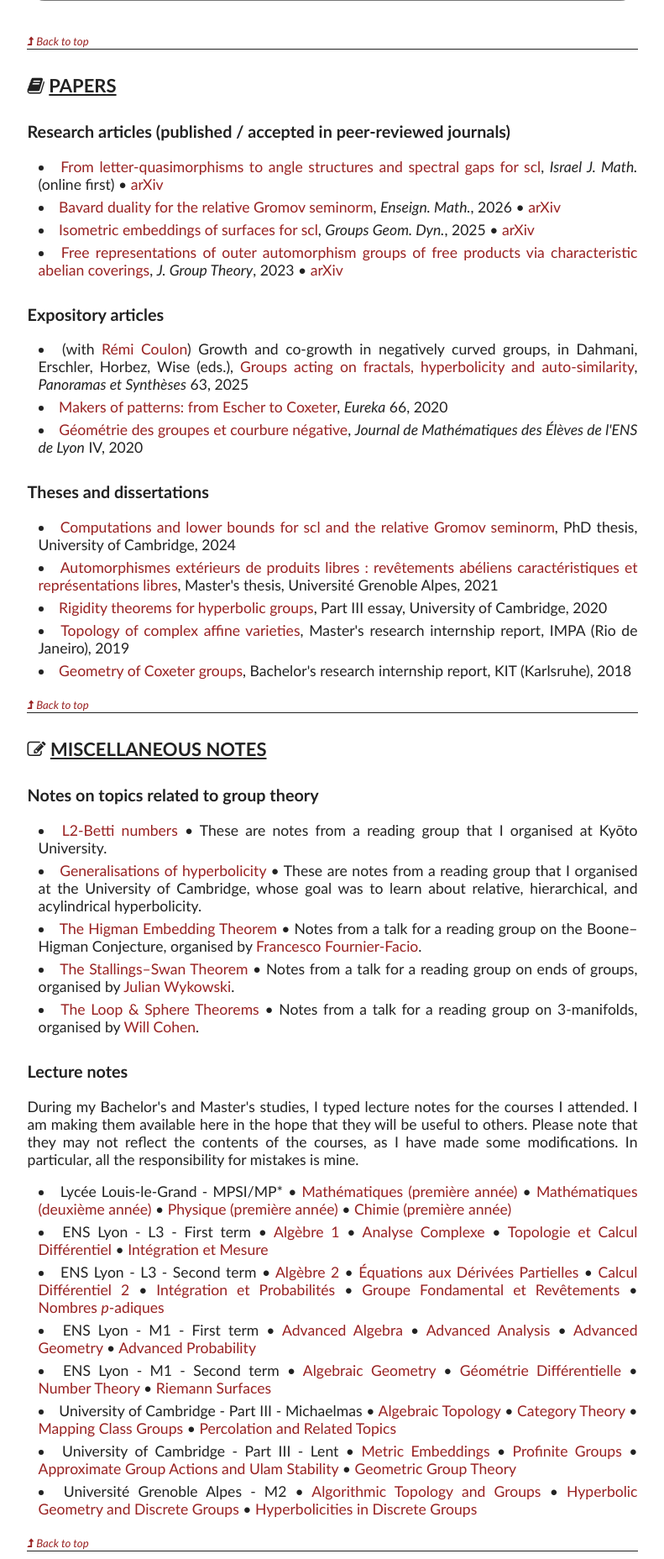
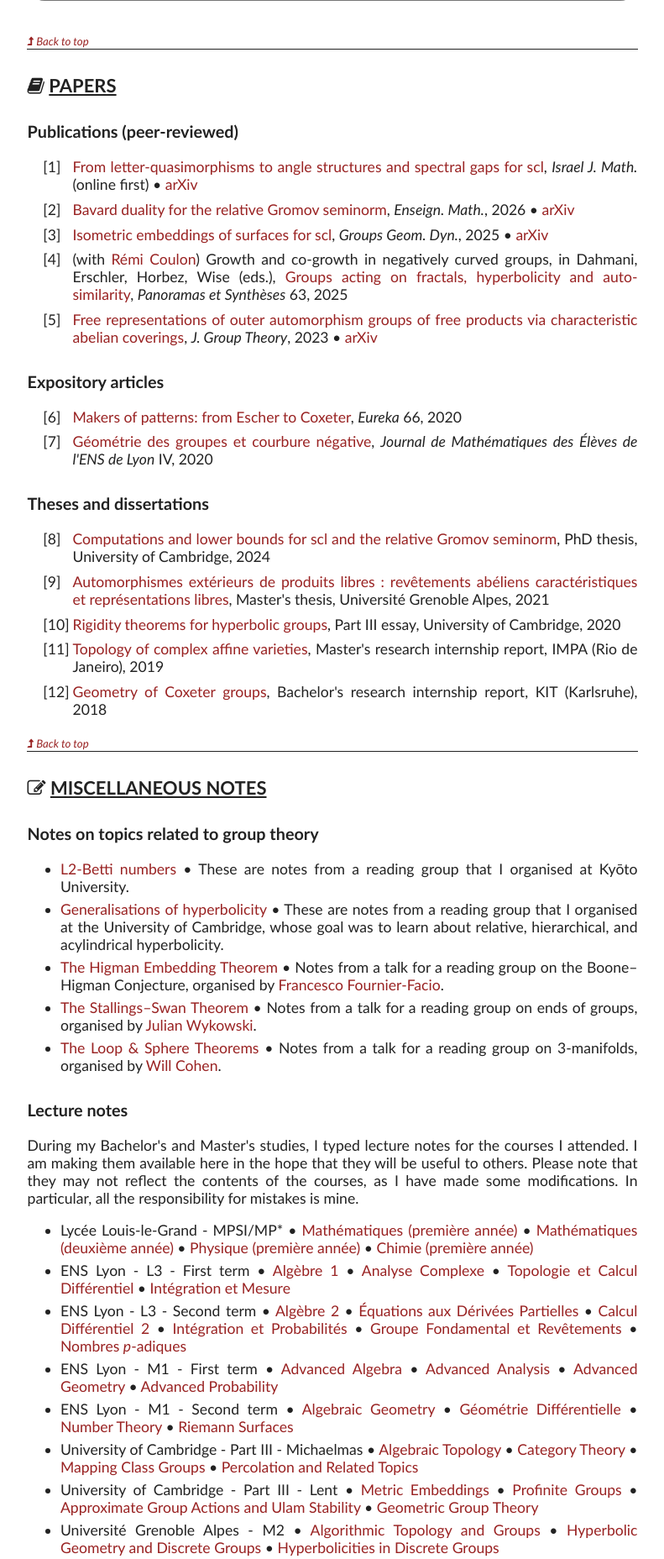
Before and after one commit to alexis-marchand/alexis-marchand.github.io, a PHP site: page / in a window 1280 px wide. Shown: the part 1618-3474 px from the top of the page at 84% size, without its empty margins (244-1035 px from the left). Run offline with PHP 8.4, Linux system fonts and the light colour scheme.

Commit message:
Added numbering to list of papers

```diff
--- a/index.html
+++ b/index.html
@@ -90,36 +90,30 @@
 
       <article id="papers">
         <h2><i class="fa fa-book"></i> <u>Papers</u></h2>
-        <h3>Research articles (published / accepted in peer-reviewed journals)</h3>
-	<ul>
-          <li><a href="https://doi.org/10.1007/s11856-026-2898-3">From letter-quasimorphisms to angle structures and spectral gaps for scl</a>, <span class="emph">Israel J. Math.</span> (online first)
-	                &#8226; <a href="https://arxiv.org/abs/2402.13856">arXiv</a>
-		</li>
-          <li><a href="https://doi.org/10.4171/lem/1087">Bavard duality for the relative Gromov seminorm</a>, <span class="emph">Enseign. Math.</span>, 2026
-                  &#8226; <a href="https://arxiv.org/abs/2305.02149">arXiv</a>
-		</li>
-          <li><a href="https://doi.org/10.4171/ggd/845">Isometric embeddings of surfaces for scl</a>, <span class="emph">Groups Geom. Dyn.</span>, 2025
-	                &#8226; <a href="https://arxiv.org/abs/2302.04133">arXiv</a>
-		</li>
+        <h3>Publications (peer-reviewed)</h3>
+	<ol class="publist1">
+		<li><a href="https://doi.org/10.1007/s11856-026-2898-3">From letter-quasimorphisms to angle structures and spectral gaps for scl</a>, <span class="emph">Israel J. Math.</span> (online first)
+	                &#8226; <a href="https://arxiv.org/abs/2402.13856">arXiv</a></li>
 
-          <li><a href="https://doi.org/10.1515/jgth-2021-0154">Free representations of outer automorphism groups of free products via characteristic abelian coverings</a>, <span class="emph">J. Group Theory</span>, 2023
-	                &#8226; <a href="https://arxiv.org/abs/2107.11230">arXiv</a>
-		</li>
-        </ul>
+		<li><a href="https://doi.org/10.4171/lem/1087">Bavard duality for the relative Gromov seminorm</a>, <span class="emph">Enseign. Math.</span>, 2026
+                  &#8226; <a href="https://arxiv.org/abs/2305.02149">arXiv</a></li>
+
+		<li><a href="https://doi.org/10.4171/ggd/845">Isometric embeddings of surfaces for scl</a>, <span class="emph">Groups Geom. Dyn.</span>, 2025
+	                &#8226; <a href="https://arxiv.org/abs/2302.04133">arXiv</a></li>
+
+        	<li>(with <a href="https://rcoulon.perso.math.cnrs.fr/">Rémi Coulon</a>) Growth and co-growth in negatively curved groups, in Dahmani, Erschler, Horbez, Wise (eds.), <a href="https://smf.emath.fr/publications/groupes-agissant-sur-des-fractales-hyperbolicite-et-self-similarite">Groups acting on fractals, hyperbolicity and auto-similarity</a>, <span class="emph">Panoramas et Synthèses</span> 63, 2025</li>
+
+		<li><a href="https://doi.org/10.1515/jgth-2021-0154">Free representations of outer automorphism groups of free products via characteristic abelian coverings</a>, <span class="emph">J. Group Theory</span>, 2023
+	                &#8226; <a href="https://arxiv.org/abs/2107.11230">arXiv</a></li>
+        </ol>
         <h3>Expository articles</h3>
-        <ul>
-        	<li>(with <a href="https://rcoulon.perso.math.cnrs.fr/">Rémi Coulon</a>) Growth and co-growth in negatively curved groups, in Dahmani, Erschler, Horbez, Wise (eds.), <a href="https://smf.emath.fr/publications/groupes-agissant-sur-des-fractales-hyperbolicite-et-self-similarite">Groups acting on fractals, hyperbolicity and auto-similarity</a>, <span class="emph">Panoramas et Synthèses</span> 63, 2025<br/>
-		</li>
-
-        	<li><a href="docs/maths/2020-ArticleEureka-Published.pdf">Makers of patterns: from Escher to Coxeter</a>, <span class="emph">Eureka</span> 66, 2020
-		</li>
-
-		<li><a href="docs/maths/2019-ArticleJME.pdf">Géométrie des groupes et courbure négative</a>, <span class="emph">Journal de Mathématiques des Élèves de l'ENS de Lyon</span> IV, 2020
-		</li>
-	</ul>
+	<ol class="publist2">
+		<li><a href="docs/maths/2020-ArticleEureka-Published.pdf">Makers of patterns: from Escher to Coxeter</a>, <span class="emph">Eureka</span> 66, 2020</li>
+		<li><a href="docs/maths/2019-ArticleJME.pdf">Géométrie des groupes et courbure négative</a>, <span class="emph">Journal de Mathématiques des Élèves de l'ENS de Lyon</span> IV, 2020</li>
+	</ol>
 
 	<h3>Theses and dissertations</h3>
-	<ul>
+	<ol class="publist3">
 		<li><a href="https://doi.org/10.17863/CAM.112418">Computations and lower bounds for scl and the relative Gromov seminorm</a>, PhD thesis, University of Cambridge, 2024</li>
 
 		<li><a href="docs/maths/2021-AutomorphismesExterieursProduitsLibres.pdf">Automorphismes extérieurs de produits libres : revêtements abéliens caractéristiques et représentations libres</a>, Master's thesis, Université Grenoble Alpes, 2021</li>
@@ -129,7 +123,7 @@
 		<li><a href="docs/maths/2019-TopologyComplexAffineVarieties.pdf">Topology of complex affine varieties</a>, Master's research internship report, IMPA (Rio de Janeiro), 2019</li>
 
 		<li><a href="docs/maths/2018-GeometryCoxeterGroups.pdf">Geometry of Coxeter groups</a>, Bachelor's research internship report, KIT (Karlsruhe), 2018</li>
-        </ul>
+        </ol>
 
         <a href="#page" class="backtotop"><i class="fa fa-level-up"></i> Back to top</a>
 
--- a/style.css
+++ b/style.css
@@ -45,6 +45,42 @@ a:hover
 .image {
 	flex-basis: 400px;
 	padding-bottom: 20px;
+}
+
+ul {
+	margin-left: 1.5em;
+}
+
+ul li {
+	list-style-position: outside;
+	margin-bottom: .5em;
+}
+
+ol.publist1 {
+	counter-reset: mycounter;
+}
+
+ol.publist1, ol.publist2, ol.publist3, ol.publist4 {
+	margin-left: 0;
+	padding-left: .5em;
+	list-style: none outside none;
+  	display: block;
+}
+
+ol.publist1 li, ol.publist2 li, ol.publist3 li, ol.publist4 li {
+ 	position: relative;
+ 	list-style: none;
+	padding-left: 2em;
+	margin-bottom: .5em;
+}
+
+ol.publist1 li:before, ol.publist2 li:before, ol.publist3 li:before, ol.publist4 li:before {
+	display: inline-block;
+	position: absolute;
+	left: 0;
+	content: "[" counter(mycounter) "] ";
+	counter-increment: mycounter;
+	width: 1em;
 }
 
 .statement {
```
